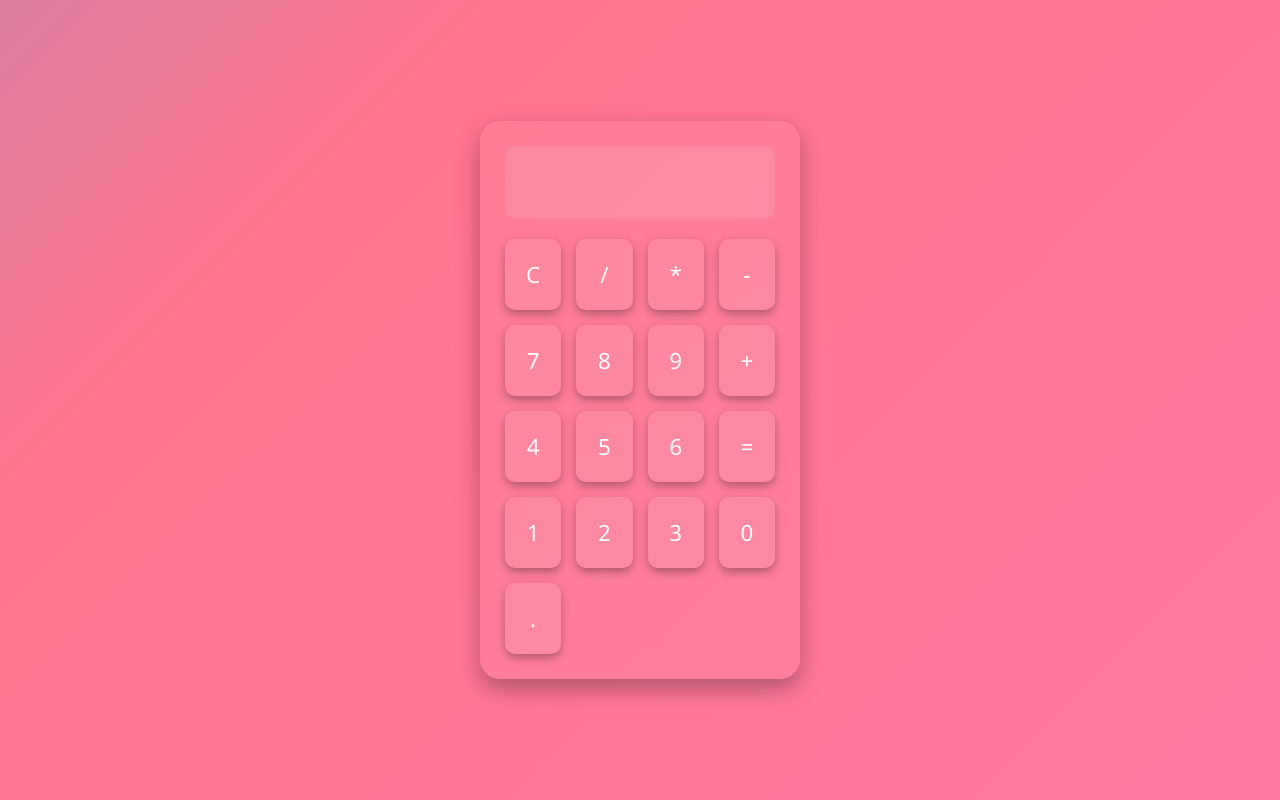
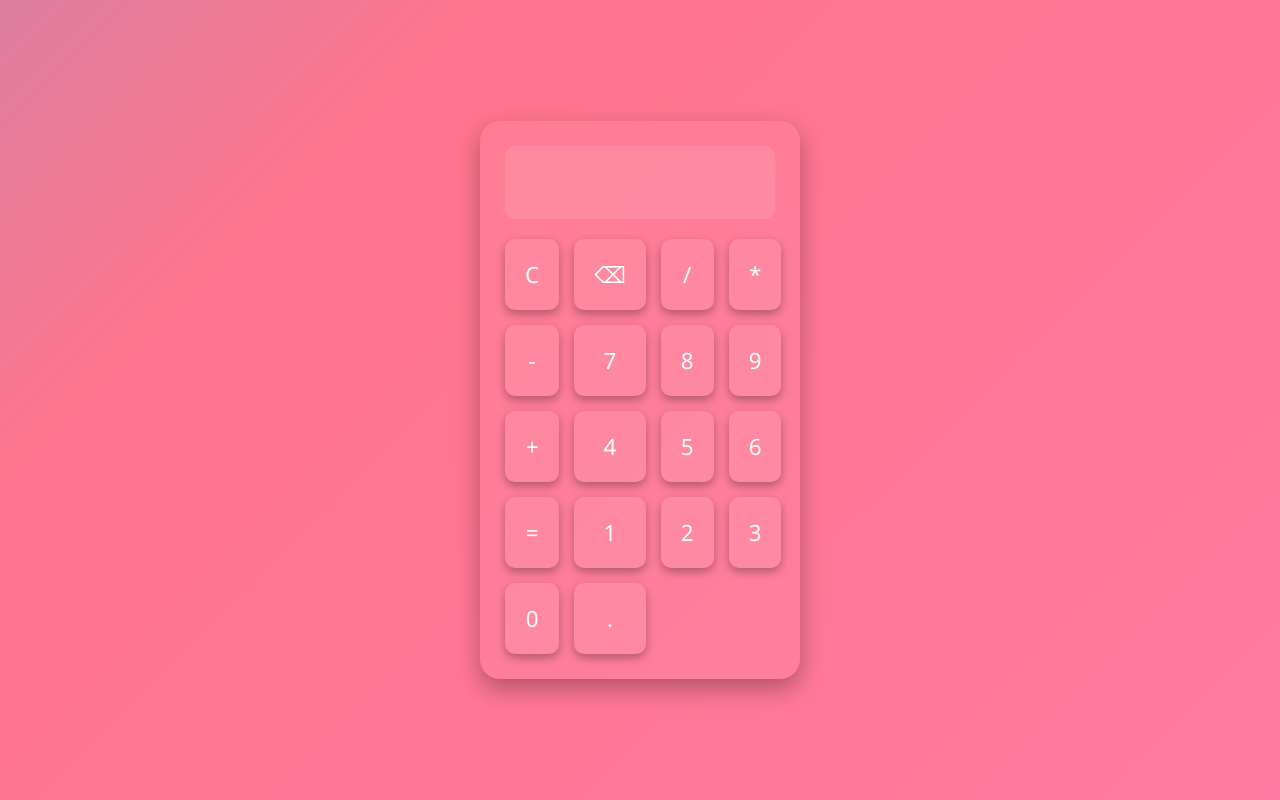
Before and after one commit to punittanwar/Calculator, a plain HTML site: page index.html in a window 1280 px wide. Drawn offline with Linux system fonts and the light colour scheme.

Commit message:
Update index.html

```diff
--- a/index.html
+++ b/index.html
@@ -11,6 +11,7 @@
     <input type="text" id="display" disabled />
     <div class="buttons">
       <button onclick="clearDisplay()">C</button>
+      <button onclick="backspace()">⌫</button>
       <button onclick="appendValue('/')">/</button>
       <button onclick="appendValue('*')">*</button>
       <button onclick="appendValue('-')">-</button>
```
